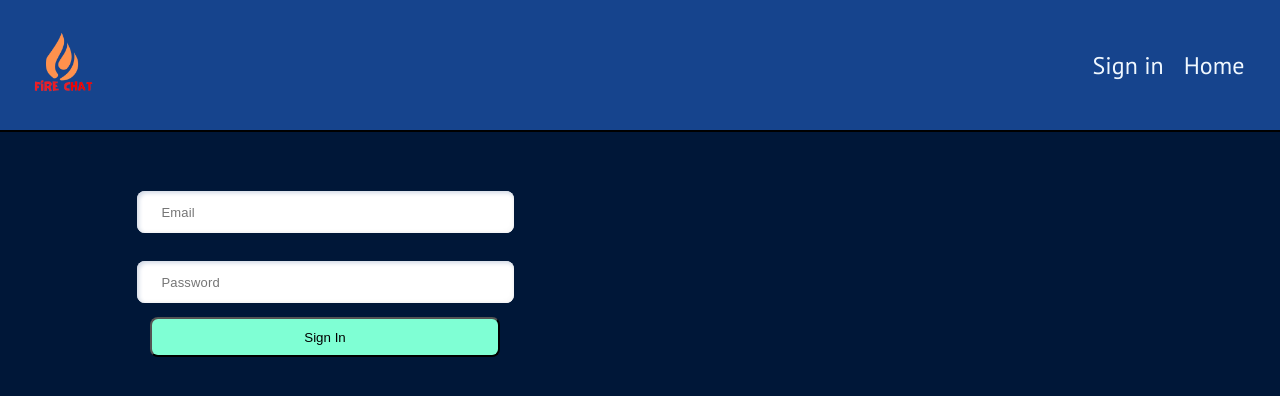
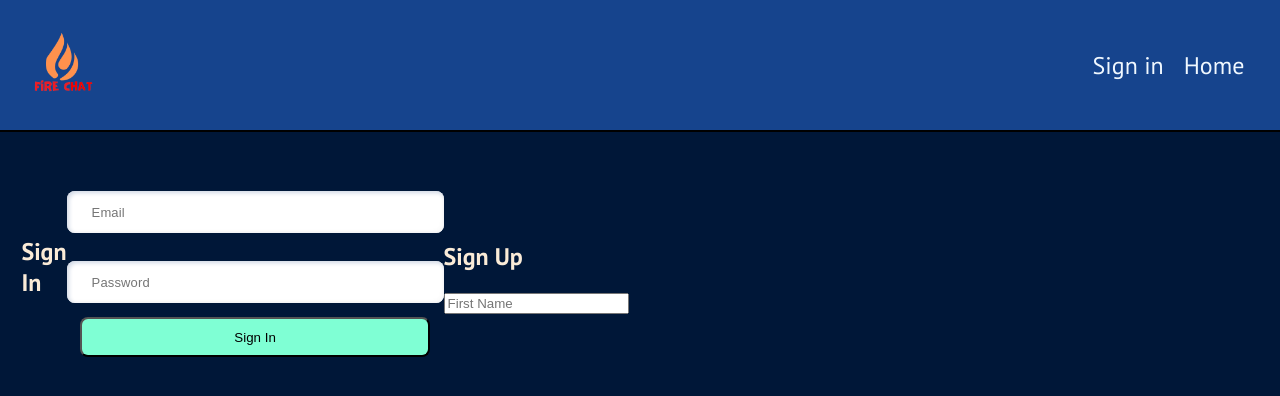
Before and after one commit to aqtar010/Chat-App-FrontEnd, a React (Vite) app: page /auth in a window 1280 px wide. Shown: the top 396 px of the page. Built offline with nearby package versions, Linux system fonts and the light colour scheme.

Commit message:
sign up component

```diff
--- a/src/components/Authentication/auth.component.jsx
+++ b/src/components/Authentication/auth.component.jsx
@@ -34,6 +34,7 @@ const Auth = () => {
   return (
     <>
       <div className="sign-in-container">
+        <h2>Sign In</h2>
         <form type="submit" onSubmit={handleSubmit} className="form">
           <input
             name="Email"
@@ -49,6 +50,10 @@ const Auth = () => {
           />
           <button type="submit">Sign In</button>
         </form>
+        <form>
+          <h2>Sign Up</h2>
+          <input name="Fname" placeholder="First Name" type="text"/>
+        </form>
       </div>
     </>
   );
```
